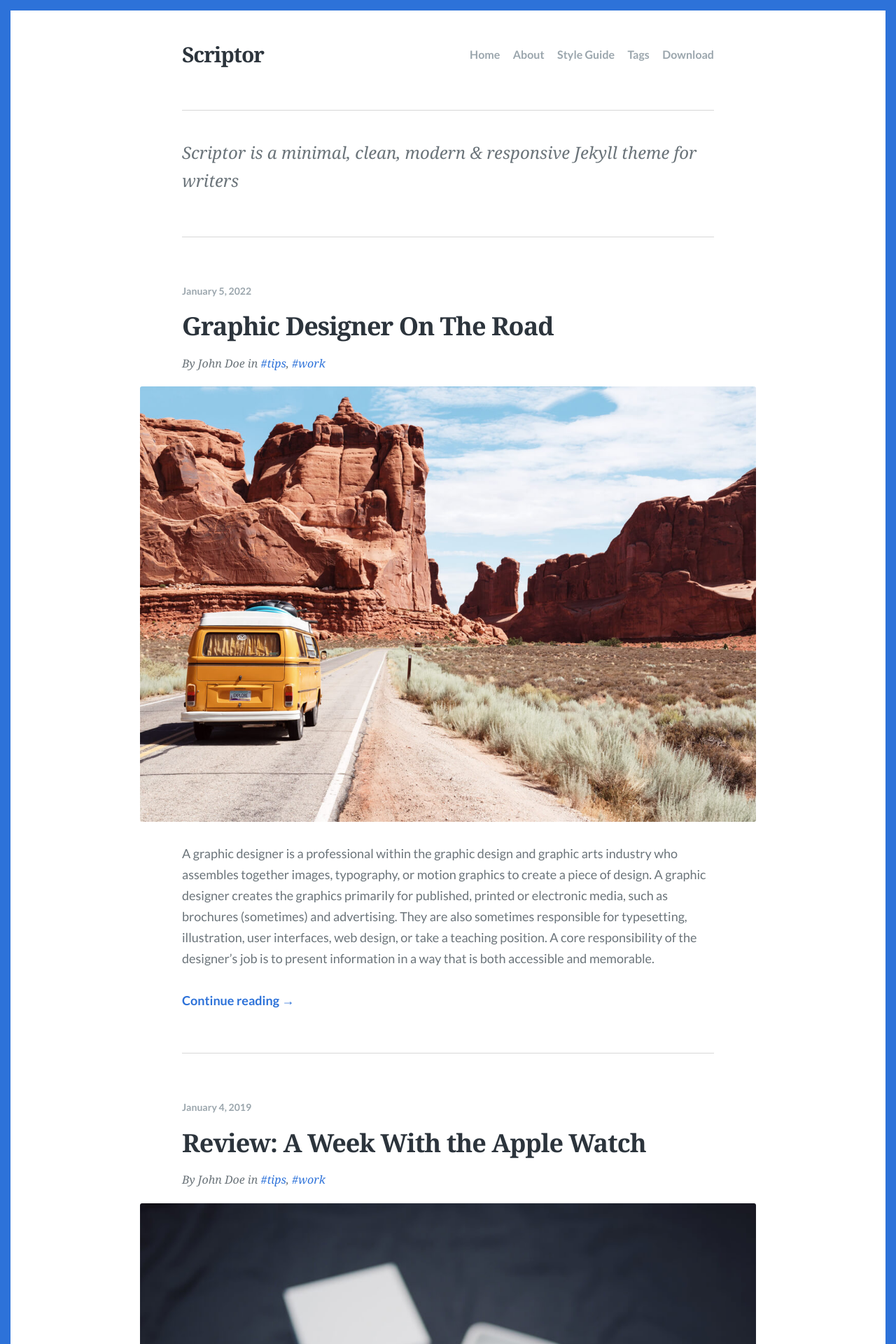
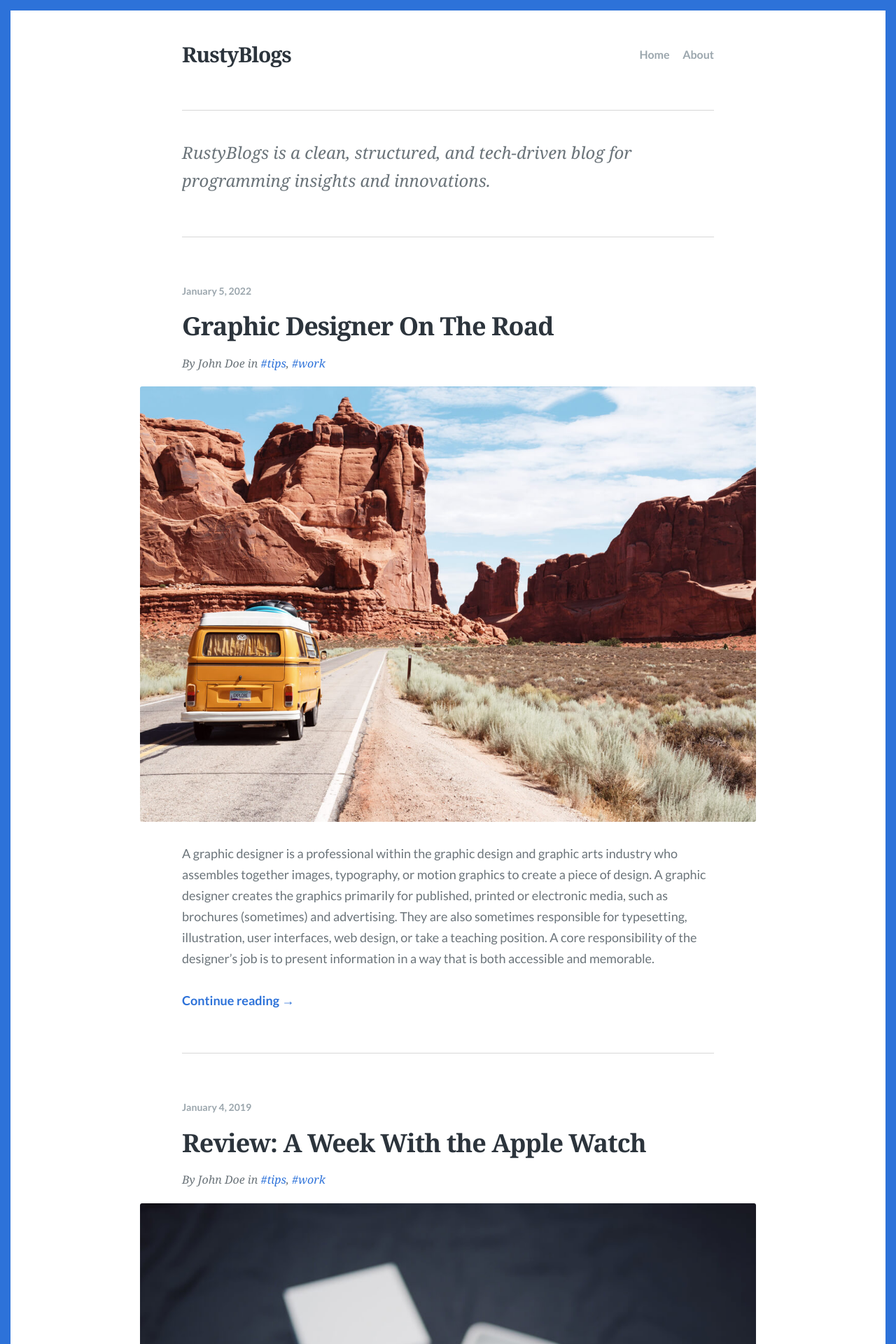
Before and after one commit to crypto-priest/Rusty-Blogs, a Jekyll site: the page built from index.html, in a window 1280 px wide. Shown: the top 1920 px of the page at 70% size. Built offline with Jekyll 4.4.1, drawn with Linux system fonts in a browser that asks for light colours; some web fonts are replaced; the list of posts is cut into pages by our own code; some of the changed text lies outside the part shown.

Commit message:
Updated site configuration

```diff
--- a/_config.yml
+++ b/_config.yml
@@ -9,16 +9,16 @@
 lang: en-US
 
 # Site title
-title: "Scriptor"
+title: "RustyBlogs"
 
 # A description of your site for meta tag, search engine results.
-description: "Scriptor is a minimal, clean, modern & responsive Jekyll theme for writers"
+description: "RustyBlogs is a clean, structured, and tech-driven blog for programming insights and innovations."
 
 # The subpath of your site, e.g. /blog, for generating urls.
 baseurl: ""
 
 # The base hostname & protocol of your site for where absolute urls are needed.
-url: "https://scriptor-jekyll.netlify.com"
+url: "https://rusty-blogs.netlify.com"
 
 # Favicon
 favicon: images/favicon.png
@@ -32,23 +32,23 @@ navigation:
     url: /
   - text: About
     url: /about/
-  - text: Style Guide
-    url: /style-guide/
-  - text: Tags
-    url: /tags/
-  - text: Download
-    url: https://github.com/JustGoodThemes/Scriptor-Jekyll-Theme
+  # - text: Style Guide
+  #   url: /style-guide/
+  # - text: Tags
+  #   url: /tags/
+  # - text: Download
+  #   url: https://github.com/JustGoodThemes/Scriptor-Jekyll-Theme
 
 # The shortname for your Disqus site to enable comments.
 disqus: justgoodthemes
 
 # Colors
-accent_color: '#2d72d9'
+accent_color: '#2D72D9'
 
-# Site footer
-footer:
-  content: "&copy; Scriptor all rights reserved. Theme by [JustGoodThemes](https://www.justgoodthemes.com)."
-  has_social: true
+# # Site footer
+# footer:
+#   content: "&copy; Scriptor all rights reserved. Theme by [JustGoodThemes](https://www.justgoodthemes.com)."
+#   has_social: true
 
 # Plugins
 plugins:
```
